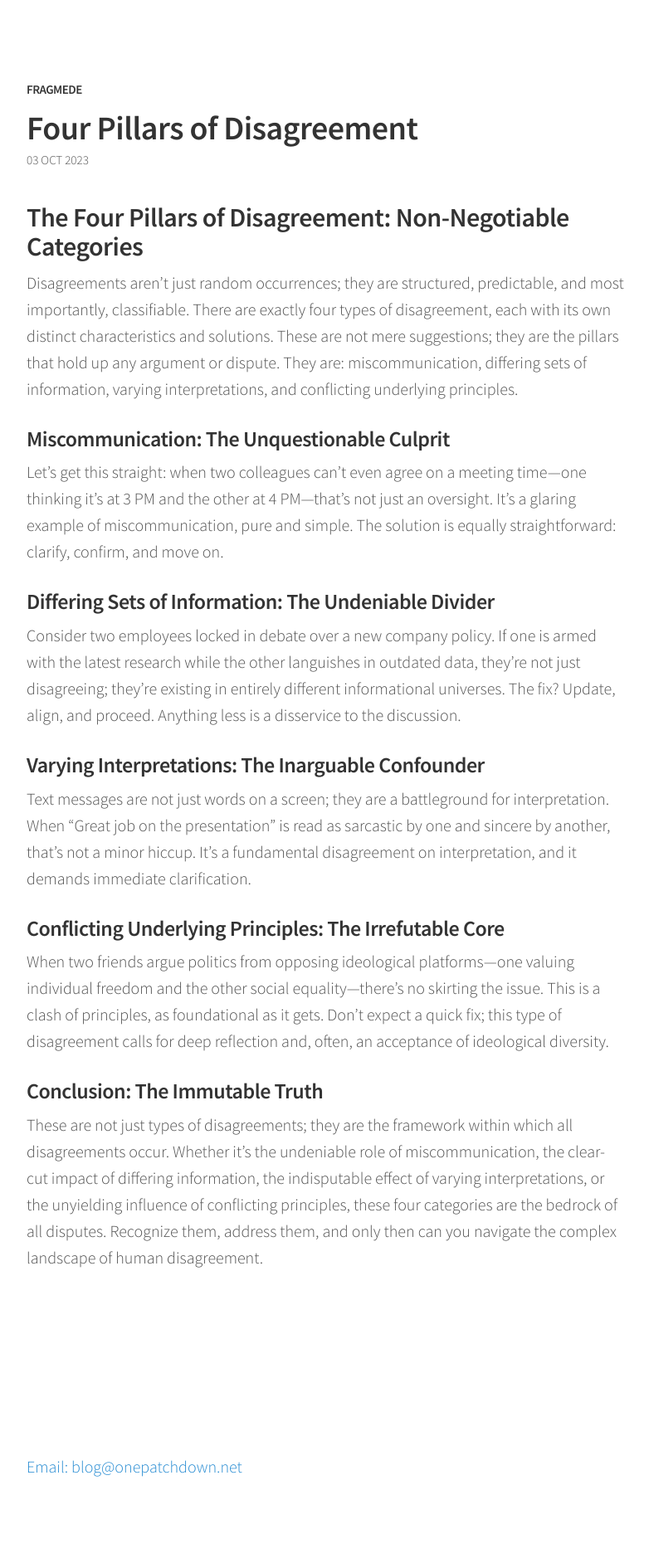
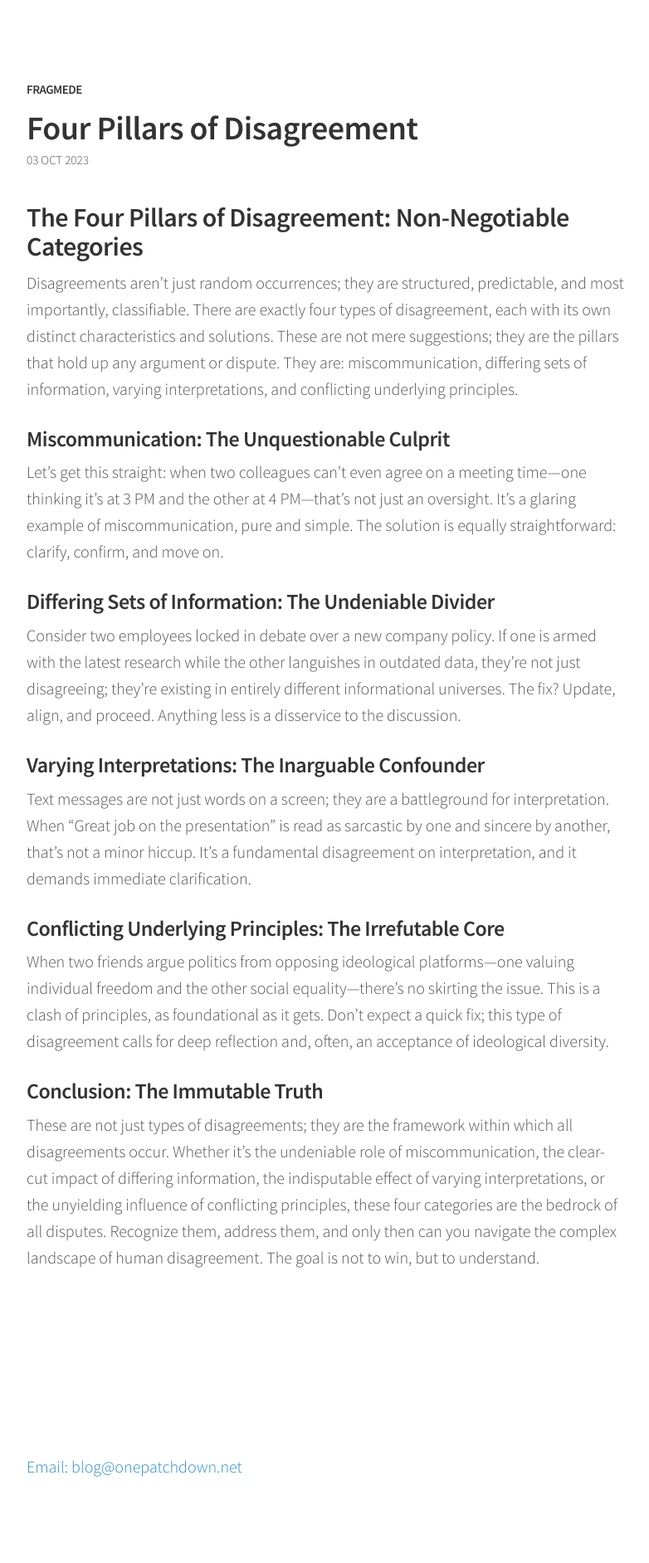
Before and after one commit to fragmede/fragmede.github.io, a Jekyll site: the page built from _posts/2023-10-02-four-pillars-disagreement.markdown, in a window 1280 px wide. Shown: the whole page at 83% size, without its empty margins (248-1030 px from the left). Built offline with Jekyll 4.4.1, drawn with Linux system fonts in a browser that asks for light colours.

Commit message:
final sentence

```diff
--- a/_posts/2023-10-02-four-pillars-disagreement.markdown
+++ b/_posts/2023-10-02-four-pillars-disagreement.markdown
@@ -22,4 +22,4 @@ Text messages are not just words on a screen; they are a battleground for interp
 When two friends argue politics from opposing ideological platforms—one valuing individual freedom and the other social equality—there's no skirting the issue. This is a clash of principles, as foundational as it gets. Don't expect a quick fix; this type of disagreement calls for deep reflection and, often, an acceptance of ideological diversity.
 
 ### Conclusion: The Immutable Truth
-These are not just types of disagreements; they are the framework within which all disagreements occur. Whether it's the undeniable role of miscommunication, the clear-cut impact of differing information, the indisputable effect of varying interpretations, or the unyielding influence of conflicting principles, these four categories are the bedrock of all disputes. Recognize them, address them, and only then can you navigate the complex landscape of human disagreement.
+These are not just types of disagreements; they are the framework within which all disagreements occur. Whether it's the undeniable role of miscommunication, the clear-cut impact of differing information, the indisputable effect of varying interpretations, or the unyielding influence of conflicting principles, these four categories are the bedrock of all disputes. Recognize them, address them, and only then can you navigate the complex landscape of human disagreement. The goal is not to win, but to understand.
```
Also changed, not shown: 1 other file.
